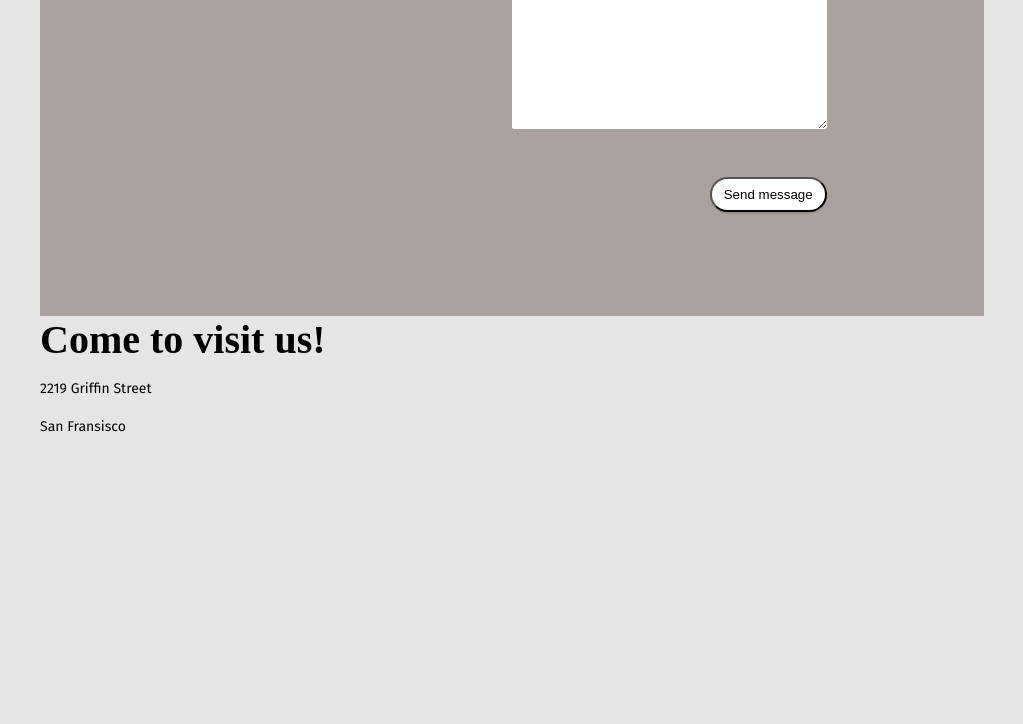
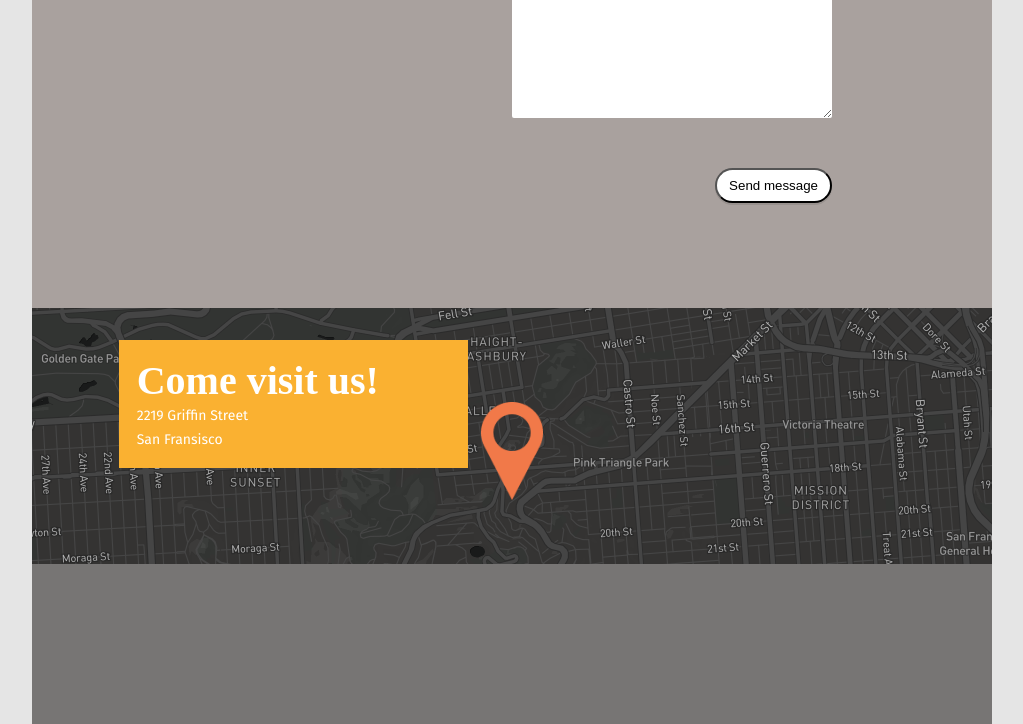
Before and after one commit to jensengbg-johanna-jansson/crazy-scientists, a plain HTML site: page contact.html in a window 1280 px wide. Shown: the part 860-1584 px from the top of the page, without its empty margins (128-1151 px from the left). Before the commit the page ends 1321 px from the top, so only its background shows below. Drawn offline with Linux system fonts and the light colour scheme; a web font is replaced by a local one.

Commit message:
contact-map
Fixed map in contact

```diff
--- a/contact.html
+++ b/contact.html
@@ -41,11 +41,16 @@
                     </div>
                 </section>
 
-                <div class="map">
-                    <h1>Come to visit us!</h1>
-                    <p>2219 Griffin Street</p>
-                    <p>San Fransisco</p>
-                </div>
+                <section class="map">
+                    <div class="contact-info">
+                        <h1>Come visit us!</h1>
+                        <p>2219 Griffin Street</p>
+                        <p>San Fransisco</p>
+                    </div>
+                    <div class="pin">
+                        <img src="images/needle.png" alt="mapneedle">
+                    </div>
+                </section>
 
             </main>
 
--- a/css/contact.css
+++ b/css/contact.css
@@ -1,3 +1,9 @@
+* {
+    padding: 0;
+    margin: 0;
+    box-sizing: border-box;
+}
+
 h1,h2,h3 {
     font-family: 'Frank Ruhl Libre', serif;
 }
@@ -55,7 +61,7 @@ body {
 }
 
 /* Meny */
-section:nth-child(2) {
+header section:nth-child(2) {
     padding: 0 10%;
     background: white;
 }
@@ -132,3 +138,50 @@ button {
     justify-self: flex-end;
     margin-top: 1.5rem;
 }
+
+/* Map */
+
+
+/*
+.map {
+    background-image: url(../images/map-contact.png);
+    height: 35vh;
+}
+*/
+
+.map {
+    display: grid;
+    grid-template-columns: repeat(11, 1fr);
+    grid-template-rows: repeat(8, 4vh);
+    background-image: url(../images/map-contact.png);
+}
+
+.map h1, .map p {
+    color: #ffffff;
+}
+
+.contact-info {
+    background: #FAB131;
+    grid-column: 2/6;
+    grid-row: 2/6;
+    padding: 5% 5%;
+}
+
+.pin {
+    grid-column: 6/7;
+    grid-row: 4/7;
+    display: flex;
+    justify-content: center;
+    align-items: flex-end;
+}
+
+.pin img {
+    width: 70%;
+}
+
+/* Footer */
+
+footer {
+    height: 20vh;
+    background: #777574;
+}
```
